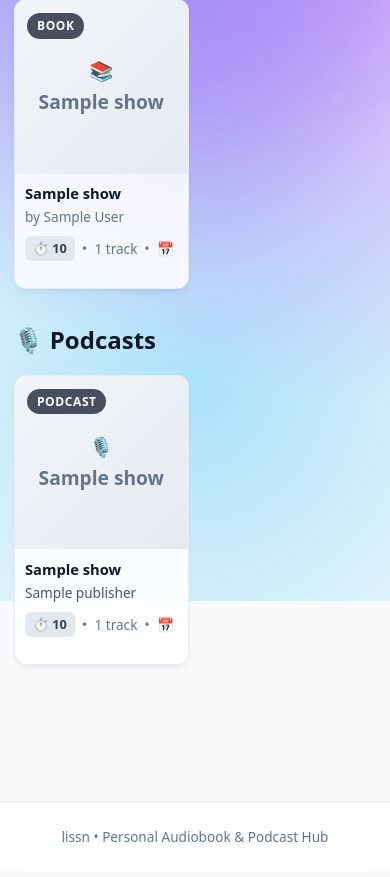
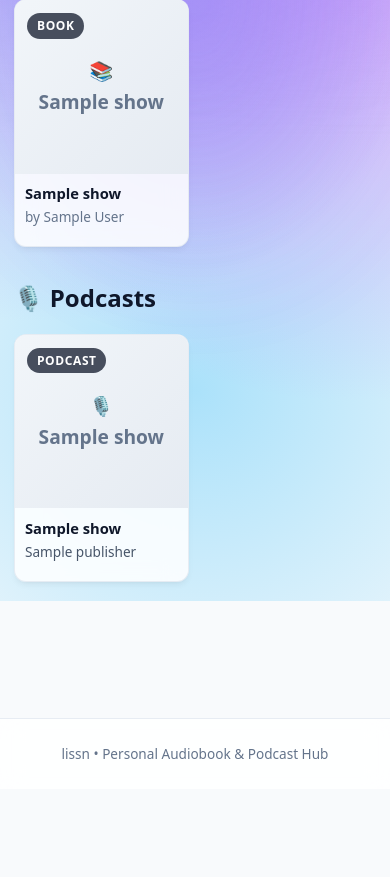
Before and after one commit to jakobbg/lissn, a FastAPI app: template src/lissn/templates/index.html in a window 390 px wide. Shown: the part 243-1120 px from the top of the page. After the commit the page ends 1002 px from the top, so only its background shows below. Run offline with FastAPI, Linux system fonts and the light colour scheme; the template is opened without the code that fills it: most values are stand-ins (such as "Sample title", 1, 10 or a date in 2020); some libraries are stand-ins or nearby versions.

Commit message:
🧹 Remove Metadata Row from Show Card Listings
- What changes were made:
  Removed .meta-row (duration badge, track count, and added date) from show card listings in index.html for both Audio Books and Podcasts sections. Updated test_app.py to assert meta-row is omitted on index page and present on show detail pages.

- Why the changes were made:
  Simplifies show cards on both mobile and desktop viewports, removing visual clutter from the front page library grid.

- Technical Rationale:
  Reduces DOM node count per show card and keeps the front page grid focused on cover art, title, and author/publisher metadata.

```diff
--- a/src/lissn/templates/index.html
+++ b/src/lissn/templates/index.html
@@ -100,13 +100,6 @@
                     by {{ show.author }}
                   </div>
                 {% endif %}
-                <div class="meta-row">
-                  <span class="duration-badge">⏱️ {{ show.formatted_duration }}</span>
-                  <span>•</span>
-                  <span>{{ show.episode_count }} track{% if show.episode_count != 1 %}s{% endif %}</span>
-                  <span>•</span>
-                  <span>📅 {{ show.fuzzy_added_date }}</span>
-                </div>
               </div>
             </article>
           {% endfor %}
@@ -141,13 +134,6 @@
                     <span class="publisher-label">{{ show.publisher }}</span>
                   </div>
                 {% endif %}
-                <div class="meta-row">
-                  <span class="duration-badge">⏱️ {{ show.formatted_duration }}</span>
-                  <span>•</span>
-                  <span>{{ show.episode_count }} track{% if show.episode_count != 1 %}s{% endif %}</span>
-                  <span>•</span>
-                  <span>📅 {{ show.fuzzy_added_date }}</span>
-                </div>
               </div>
             </article>
           {% endfor %}
```
Also changed, not shown: tests/test_app.py (+2 -5 lines).
